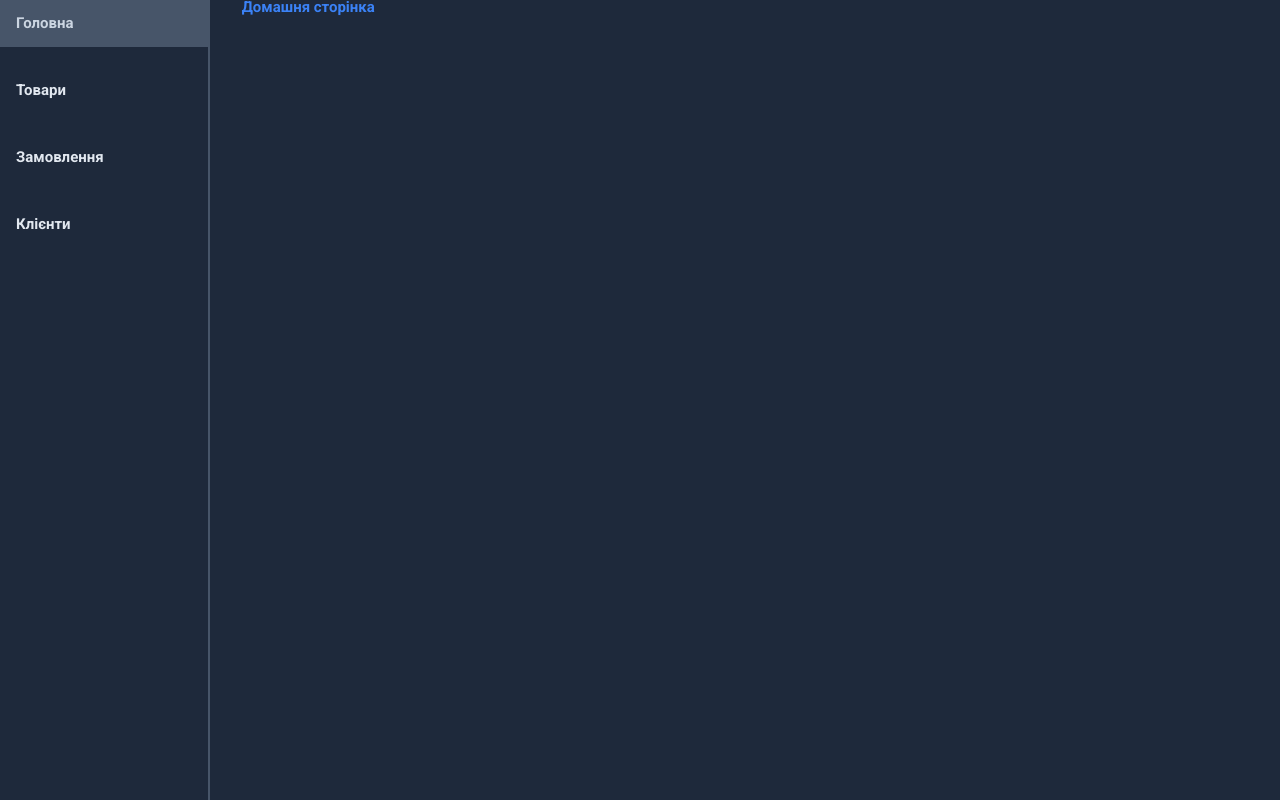
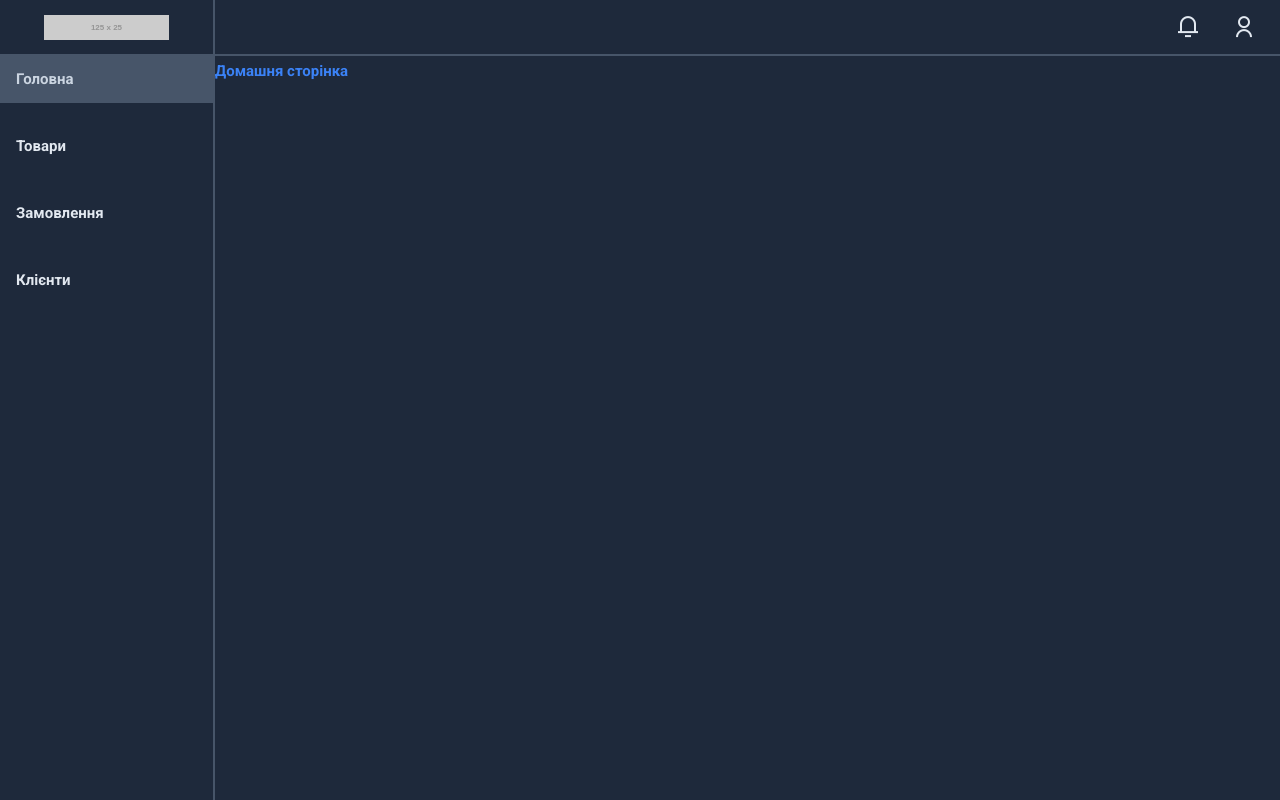
Before and after one commit to AlexThukynov1/kamysh-admin, a Vue app: page / in a window 1280 px wide. Built offline with nearby package versions, Linux system fonts and the light colour scheme.

Commit message:
Add files via upload

```diff
--- a/index.html
+++ b/index.html
@@ -3,6 +3,8 @@
   <head>
     <meta charset="UTF-8" />
     <link rel="icon" type="image/svg+xml" href="/vite.svg" />
+    <link rel="stylesheet" href="https://cdnjs.cloudflare.com/ajax/libs/remixicon/4.6.0/remixicon.min.css">
+
     <meta name="viewport" content="width=device-width, initial-scale=1.0" />
     <title>Vite + Vue + TS</title>
   </head>
--- a/package.json
+++ b/package.json
@@ -9,6 +9,7 @@
     "preview": "vite preview"
   },
   "dependencies": {
+    "remixicon": "^4.6.0",
     "vue": "^3.5.13",
     "vue-router": "^4.5.0"
   },
--- a/src/App.vue
+++ b/src/App.vue
@@ -4,12 +4,14 @@
   <div class="main-container">
     <kam-aside-menu/>
     <div class="pages">
+      <kam-header-tooltip/>
       <RouterView />
     </div>
   </div>
 </template>
 <script setup lang="ts">
 import kamAsideMenu from './components/kam-aside-menu.vue';
+import kamHeaderTooltip from './components/kam-header-tooltip.vue';
 </script>
 <style scoped>
 .main-container {
@@ -17,11 +19,13 @@ import kamAsideMenu from './components/kam-aside-menu.vue';
   justify-content: space-around;
   height: 100vh;
   align-items: stretch;
-  gap: 2rem;
   width: 100%;
   margin-inline: auto;
 }
 .pages {
   flex: 5;
+  display: flex;
+  flex-direction: column;
+  gap: 0.5rem;
 }
 </style>
--- a/src/components/kam-aside-menu.vue
+++ b/src/components/kam-aside-menu.vue
@@ -1,5 +1,10 @@
 <template>
         <div class="aside aside-container">
+        <div class="logo-wrapper">
+            <img class="logo" src="https://placehold.co/125x25" alt="">
+        </div>
+
+        <div class="aside__link-wrapper">
             <router-link
                 exactActiveClass="active-link"
                 class="aside__link"
@@ -28,6 +33,7 @@
                 >Клієнти
             </router-link>
         </div>
+    </div>
 </template>
 
 <script setup lang="ts">
@@ -35,12 +41,24 @@
 </script>
 
 <style scoped>
+.logo-wrapper {
+    height: 3.5rem;
+    border-bottom: solid 2px var(--border-color);
+    display: flex;
+    align-items: center;
+    justify-content: center;
+}
 .aside-container {
     display: flex;
     flex-direction: column;
-    gap: 1.25rem;
     flex: 1;
     border-right: solid 2px var(--border-color);
+}
+.aside__link-wrapper {
+    display: flex;
+    flex-direction: column;
+    gap: 1.25rem;
+
 }
 .aside__link {
     padding: 1rem;
--- /dev/null
+++ b/src/components/kam-header-tooltip.vue
@@ -0,0 +1,45 @@
+<template>
+    <div class="header-tooltip tooltip">
+        <div class="tooltip__container">
+            <i class="ri-notification-3-line"></i>
+            <i class="ri-user-line"></i>
+        </div>
+    </div>
+</template>
+
+<script setup lang="ts">
+
+</script>
+
+<style scoped>
+.header-tooltip {
+    display: flex;
+    justify-content: flex-end;
+    align-items: center;
+    border-bottom: 2px solid var(--border-color);
+    height: 3.5rem;
+    padding-right: 1.5rem;
+}
+.tooltip__container {
+    display: flex;
+    gap: 2rem;
+    align-items: center;
+    justify-content: center;
+}
+.tooltip__container i {
+    font-size: 1.5rem;
+}
+.notification {
+    position: relative;
+}
+.notification::after {
+    content: '';
+    position: absolute;
+    top: 0;
+    right: 0;
+    width: 8px;
+    height: 8px;
+    border-radius: 50%;
+    background-color: var(--error-color);
+}
+</style>
```
Also changed, not shown: 1 other file (tests, documents, lock files or other folders). Lines whose indentation alone changed are shown as unchanged.
